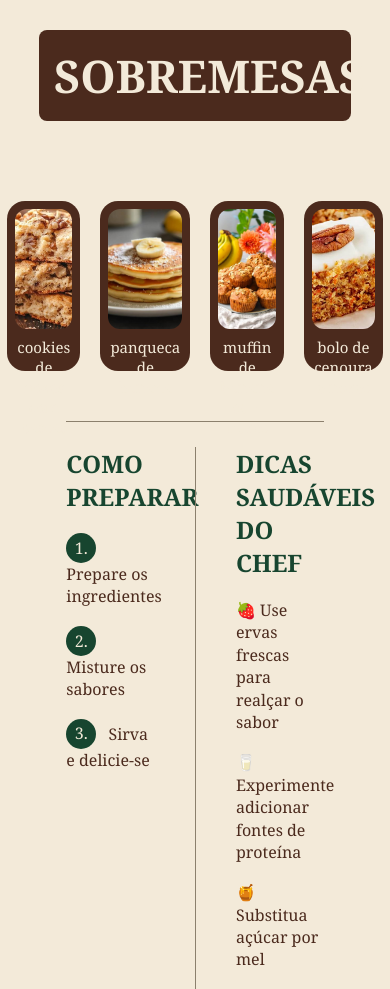
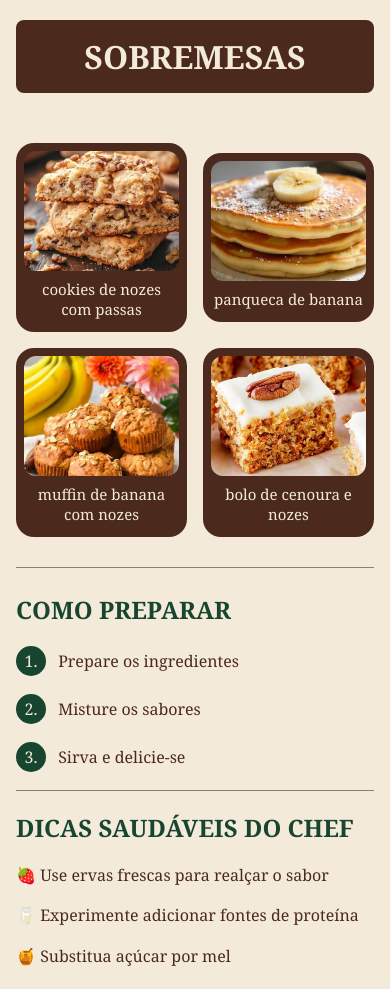
Before and after one commit to epifanio-123/delife-definitivo, a plain HTML site: page sobremesas.html in a window 390 px wide. Shown: the top 989 px of the page. Drawn offline with Linux system fonts and the light colour scheme.

Commit message:
site responsivo

```diff
--- a/css/style.dificil.css
+++ b/css/style.dificil.css
@@ -147,3 +147,54 @@ hr {
     padding: 20px;
     margin-top: auto;
 }
+
+/* Responsivo */
+
+.receitasdif {
+    flex-wrap: wrap;
+}
+
+@media (max-width: 768px) {
+    .titulo {
+        margin: 20px 16px;
+    }
+
+    .titulo h1 {
+        font-size: 32px;
+    }
+
+    .receitasdif {
+        gap: 16px;
+        padding: 30px 16px;
+    }
+
+    hr {
+        width: auto;
+        margin: 0 16px;
+    }
+
+    .informacoes {
+        flex-direction: column;
+        width: auto;
+        margin: 0 16px;
+    }
+
+    .preparo,
+    .dicas {
+        width: 100%;
+        padding: 0;
+    }
+
+    .dicas {
+        border-left: none;
+        border-top: 1px solid #8b806d;
+        padding-top: 20px;
+    }
+}
+
+@media (max-width: 480px) {
+    .receitadif {
+        width: calc(50% - 8px);
+        height: auto;
+    }
+}
--- a/css/style.facil.css
+++ b/css/style.facil.css
@@ -145,3 +145,54 @@ hr {
     padding: 20px;
     margin-top: auto;
 }
+
+/* Responsivo */
+
+.receitas {
+    flex-wrap: wrap;
+}
+
+@media (max-width: 768px) {
+    .titulo {
+        margin: 20px 16px;
+    }
+
+    .titulo h1 {
+        font-size: 32px;
+    }
+
+    .receitas {
+        gap: 16px;
+        padding: 30px 16px;
+    }
+
+    hr {
+        width: auto;
+        margin: 0 16px;
+    }
+
+    .informacoes {
+        flex-direction: column;
+        width: auto;
+        margin: 0 16px;
+    }
+
+    .preparo,
+    .dicas {
+        width: 100%;
+        padding: 0;
+    }
+
+    .dicas {
+        border-left: none;
+        border-top: 1px solid #8b806d;
+        padding-top: 20px;
+    }
+}
+
+@media (max-width: 480px) {
+    .receita {
+        width: calc(50% - 8px);
+        height: auto;
+    }
+}
--- a/css/style.medias.css
+++ b/css/style.medias.css
@@ -198,3 +198,54 @@ hr {
 .final p {
     margin: 0;
 }
+
+/* Responsivo */
+
+.receitasmed {
+    flex-wrap: wrap;
+}
+
+@media (max-width: 768px) {
+    .titulo {
+        margin: 20px 16px;
+    }
+
+    .titulo h1 {
+        font-size: 32px;
+    }
+
+    .receitasmed {
+        gap: 16px;
+        padding: 30px 16px;
+    }
+
+    hr {
+        width: auto;
+        margin: 0 16px;
+    }
+
+    .informacoes {
+        flex-direction: column;
+        width: auto;
+        margin: 0 16px;
+    }
+
+    .preparo,
+    .dicas {
+        width: 100%;
+        padding: 0;
+    }
+
+    .dicas {
+        border-left: none;
+        border-top: 1px solid #8b806d;
+        padding-top: 20px;
+    }
+}
+
+@media (max-width: 480px) {
+    .receitamed {
+        width: calc(50% - 8px);
+        height: auto;
+    }
+}
--- a/css/style.sobreme.css
+++ b/css/style.sobreme.css
@@ -147,3 +147,54 @@ hr {
     padding: 20px;
     margin-top: auto;
 }
+
+/* Responsivo */
+
+.sobremesas {
+    flex-wrap: wrap;
+}
+
+@media (max-width: 768px) {
+    .titulo {
+        margin: 20px 16px;
+    }
+
+    .titulo h1 {
+        font-size: 32px;
+    }
+
+    .sobremesas {
+        gap: 16px;
+        padding: 30px 16px;
+    }
+
+    hr {
+        width: auto;
+        margin: 0 16px;
+    }
+
+    .informacoes {
+        flex-direction: column;
+        width: auto;
+        margin: 0 16px;
+    }
+
+    .preparo,
+    .dicas {
+        width: 100%;
+        padding: 0;
+    }
+
+    .dicas {
+        border-left: none;
+        border-top: 1px solid #8b806d;
+        padding-top: 20px;
+    }
+}
+
+@media (max-width: 480px) {
+    .sobremesa {
+        width: calc(50% - 8px);
+        height: auto;
+    }
+}
```
Also changed, not shown: css/style.alyne.css (+59 -0 lines), css/style.cookie.css (+22 -0 lines), css/style.crepioca.css (+22 -0 lines), css/style.esfirra.css (+22 -0 lines), css/style.muffinsalgado.css (+22 -0 lines).
